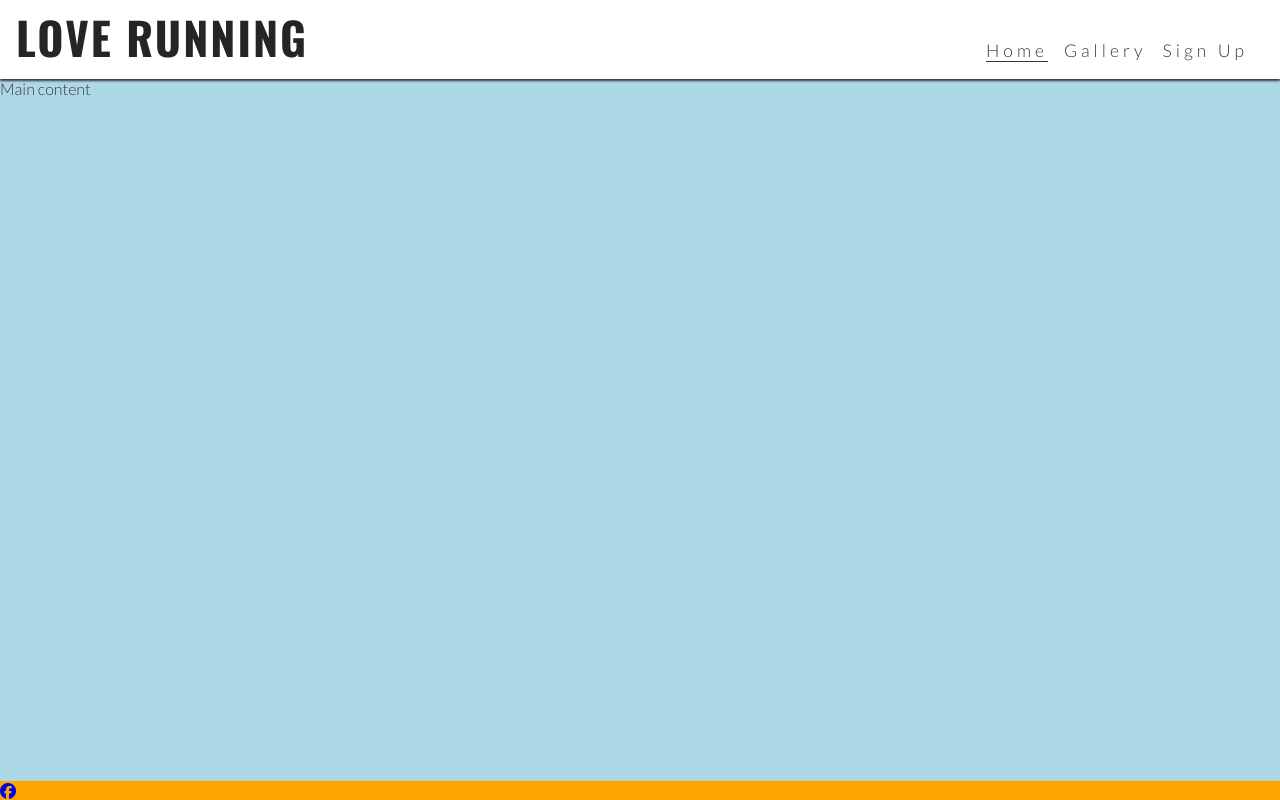
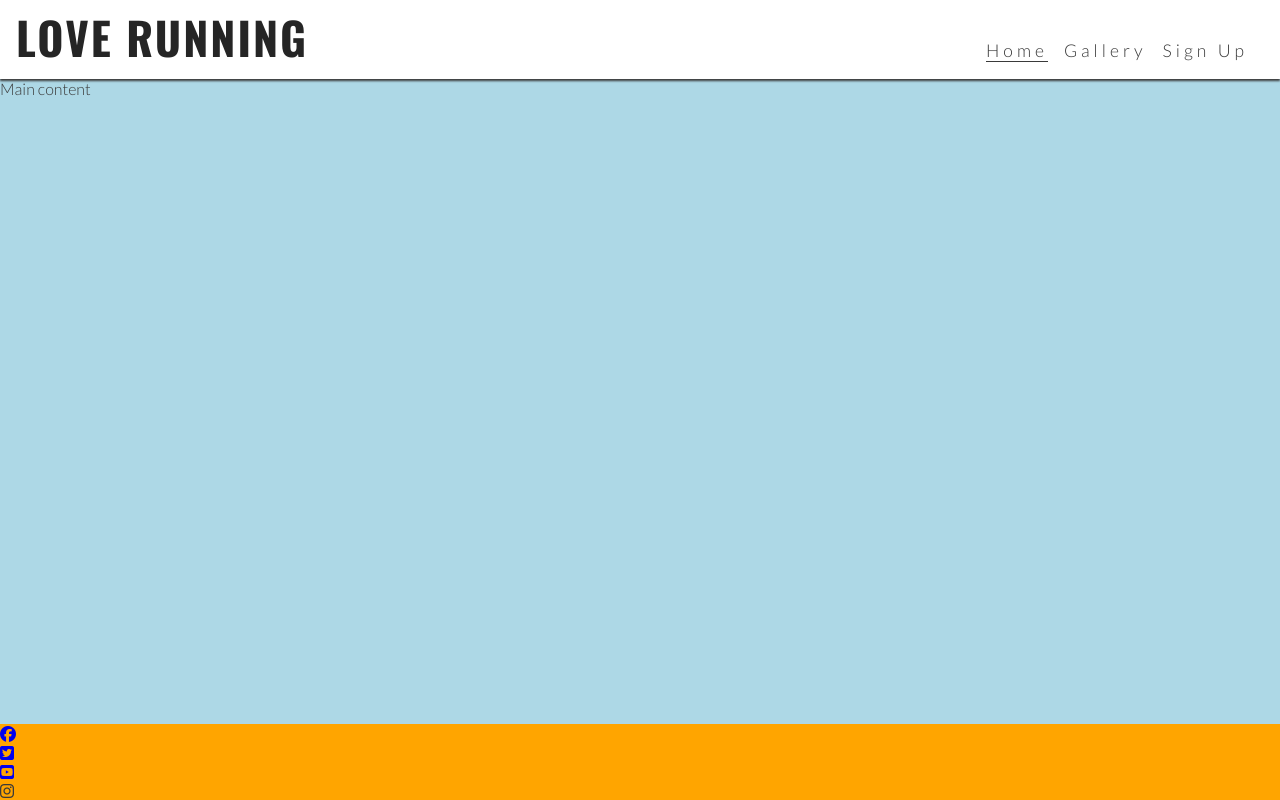
Before and after one commit to balennouri/love-running, a plain HTML site: page index.html in a window 1280 px wide. Drawn offline with nearby package versions, Linux system fonts and the light colour scheme.

Commit message:
Added the rest of the footer link with font awesome

```diff
--- a/index.html
+++ b/index.html
@@ -54,10 +54,10 @@
 
     <footer>
 <ul>
-<li><a href="http:/www.Facebook.com/" target="_blank" rel="noopener" aria-label="Visit our Facebook page (opens in a new tab)"><i class="fa-brands fa-facebook"></i></a></li>
-
-
-
+<li><a href="http:/www.Facebook.com/" target="_blank" rel="noopener" aria-label="Visit our Facebook page (opens in a new tab)"> <i class="fa-brands fa-facebook"></i> </a></li>
+<li><a href="http:/www.twitter.com/" target="_blank" rel="noopener" aria-label="Visit our Twitter page (opens in a new tab)"> <i class="fa-brands fa-square-twitter"></i> </a></li>
+<li><a href="http:/www.youtube.com/" target="_blank" rel="noopener" aria-label="Visit our Youtube page (opens in a new tab)"><i class="fa-brands fa-square-youtube"></i>  </a></li>
+<li><a href="https://www.instagram.com/" target="_blank" rel="noopener" aria-label="Visit our Instagram page (opens in a new tab)"></a>  <i class="fa-brands fa-instagram"></i></li>
 </ul>
 
     </footer>
```
